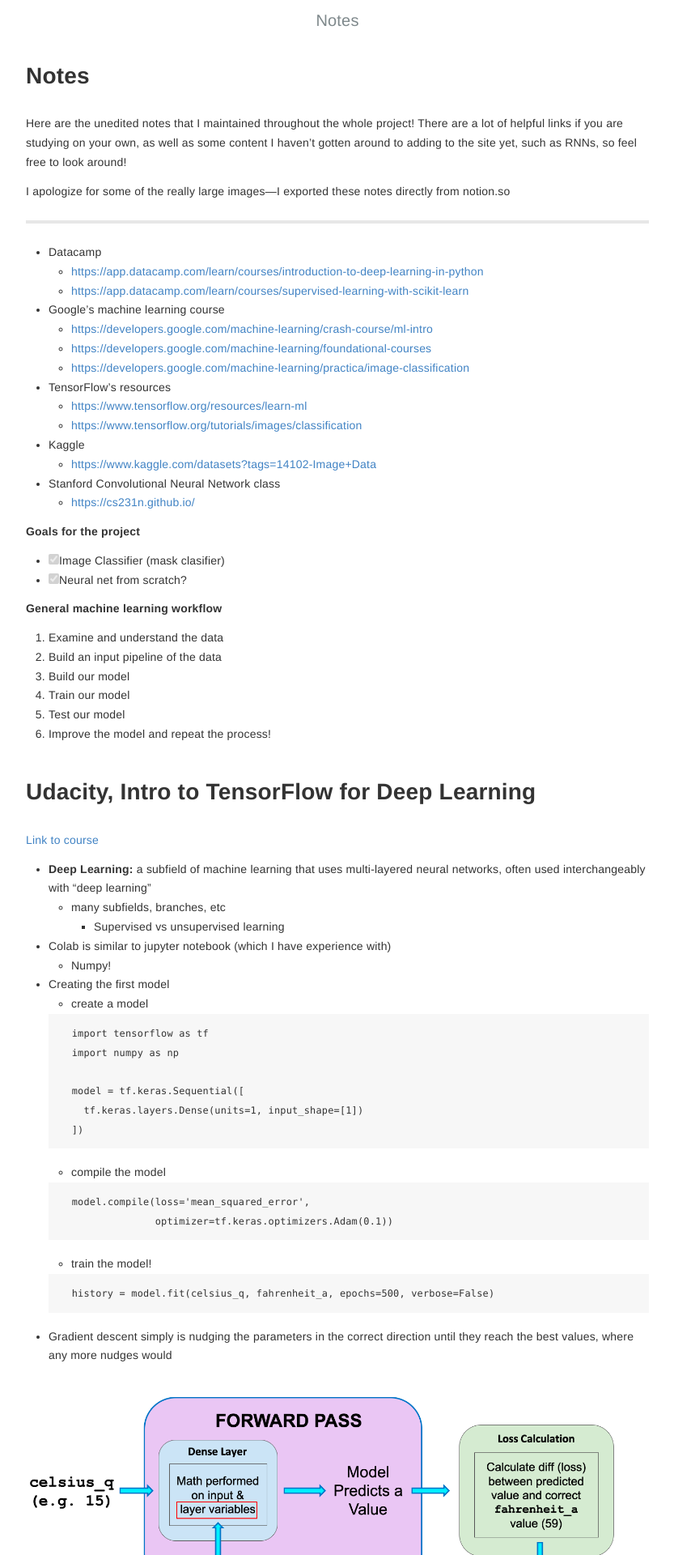
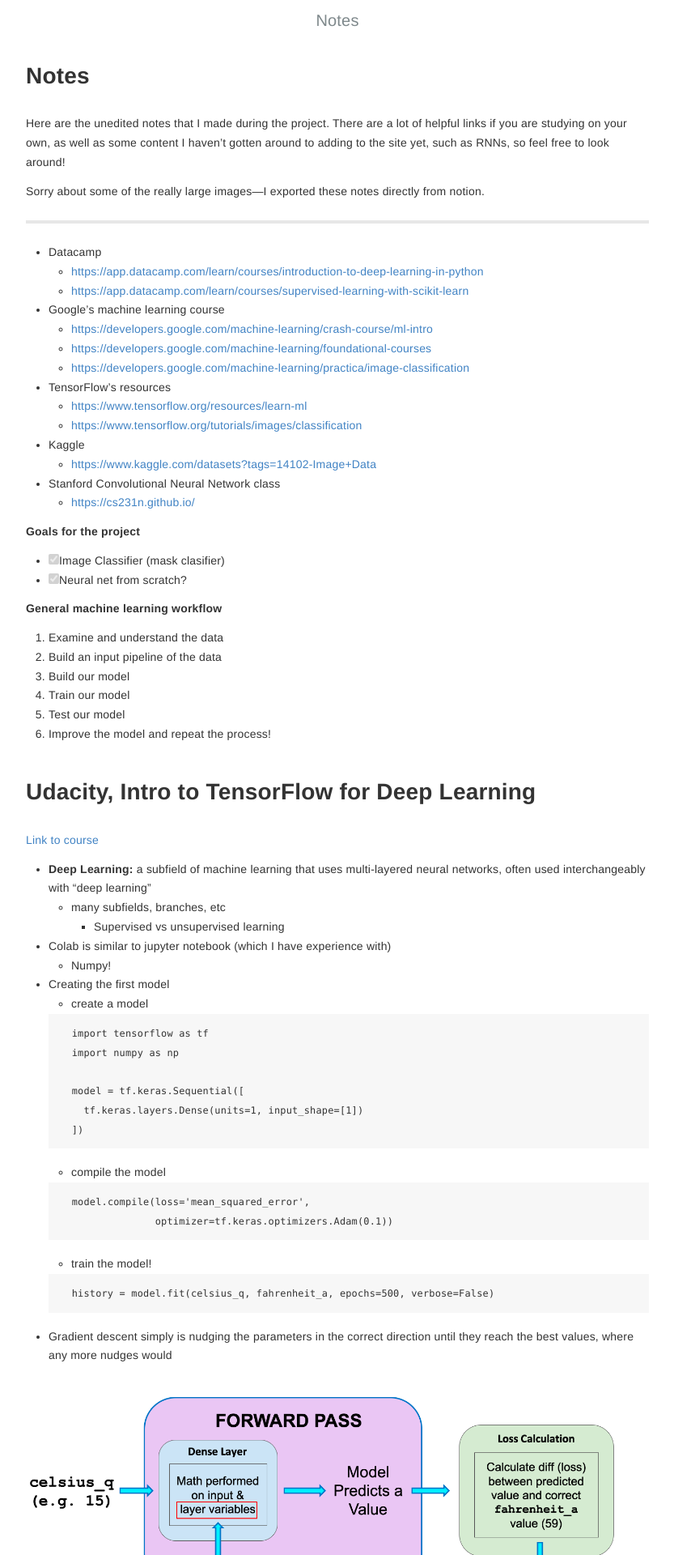
Before and after one commit to zaforf/isp, a Jekyll site: the page built from _study/notes.md, in a window 1280 px wide. Shown: the top 1920 px of the page at 81% size, without its empty margins (223-1056 px from the left). Built offline with Jekyll 4.4.1, drawn with Linux system fonts in a browser that asks for light colours.

Commit message:
final commit

```diff
--- a/_study/notes.md
+++ b/_study/notes.md
@@ -4,9 +4,9 @@
 category: Jekyll
 ---
 
-Here are the unedited notes that I maintained throughout the whole project! There are a lot of helpful links if you are studying on your own, as well as some content I haven't gotten around to adding to the site yet, such as RNNs, so feel free to look around!
+Here are the unedited notes that I made during the project. There are a lot of helpful links if you are studying on your own, as well as some content I haven't gotten around to adding to the site yet, such as RNNs, so feel free to look around!
 
-I apologize for some of the really large images—I exported these notes directly from notion.so
+Sorry about some of the really large images—I exported these notes directly from notion.
 
 ---
 
```
